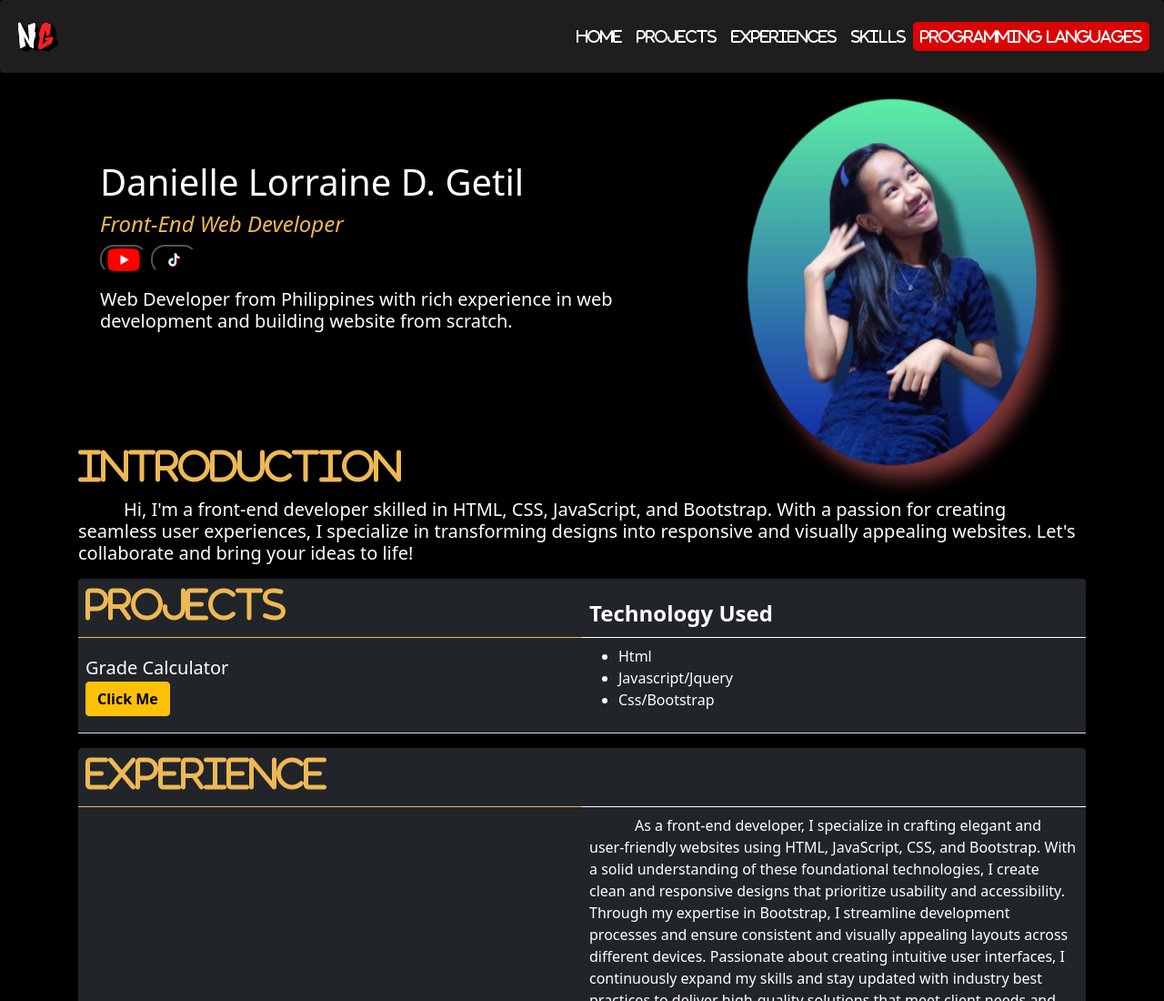
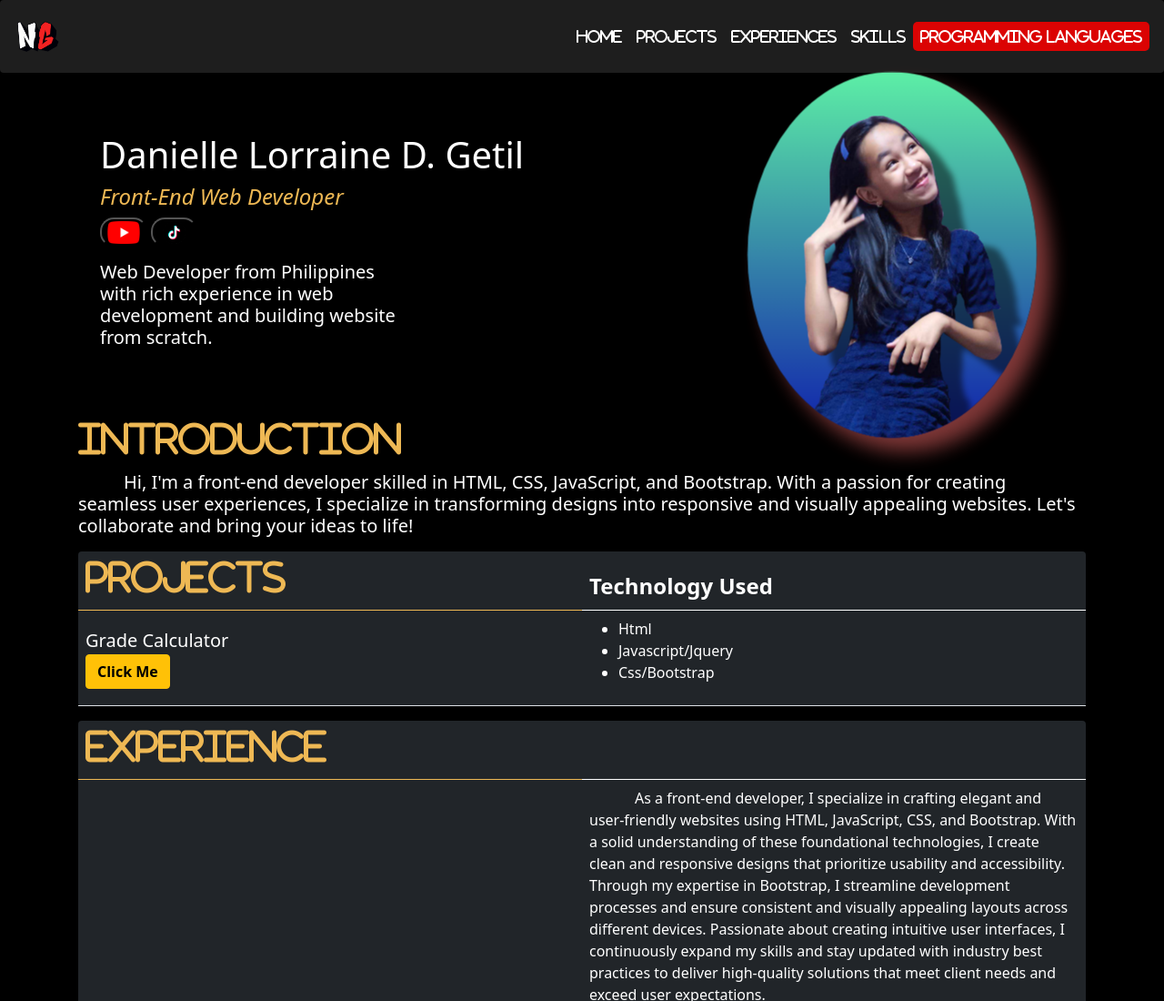
Before and after one commit to ninz0018/portfolio, a plain HTML site: page index.html in a window 1280 px wide. Shown: the top 1100 px of the page at 91% size. Drawn offline with nearby package versions, Linux system fonts and the light colour scheme; some packages are replaced by stand-ins of ours; a script that the page names is missing.

Commit message:
portfolio

```diff
--- a/index.html
+++ b/index.html
@@ -16,7 +16,7 @@
 <body class="back ">
     <script src="script.js"></script>
 <div>
-     <div class="bar rounded" style="margin-bottom: 80px">
+     <div class="bar rounded" style="margin-bottom: 50px">
         <div class="ms-3">
             <nav id="navbar" class="fw-bold navbar navbar-dark navbar-expand-md">
                 <a class="navbar-brand" href="#">
@@ -60,13 +60,15 @@
                     <img src="/png-transparent-tiktok-tiktok-logo-tiktok-icon-thumbnail.png" alt="Youtube" style="height: 25px;">
                 </button>
             </div>
-            <h5>
-
-                Web Developer from Philippines
-                with rich experience in web development
-                and building website from scratch.
-
-            </h5>
+            <div class="col-12">
+                <div class="col-6">
+                    <h5>
+                        Web Developer from Philippines
+                        with rich experience in web development
+                        and building website from scratch.
+                    </h5>
+                </div>
+            </div>
         </div>
         <div style="overflow: hidden; width: 20%;" class="d-flex container col-2 col-sm-4  animated-image rounded-circle">
             <img id="prof" src="/431019694_3819668394920656_1421125926404645861_n.png" class="h-auto img-fluid shad">
```
